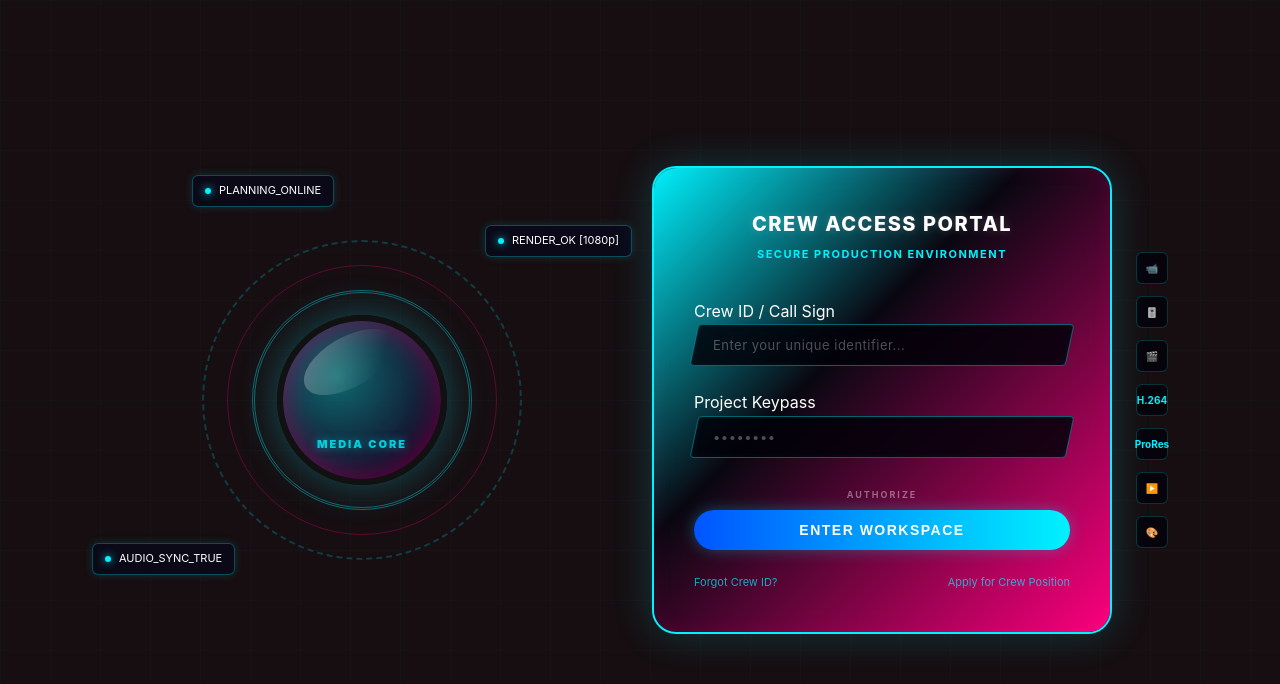
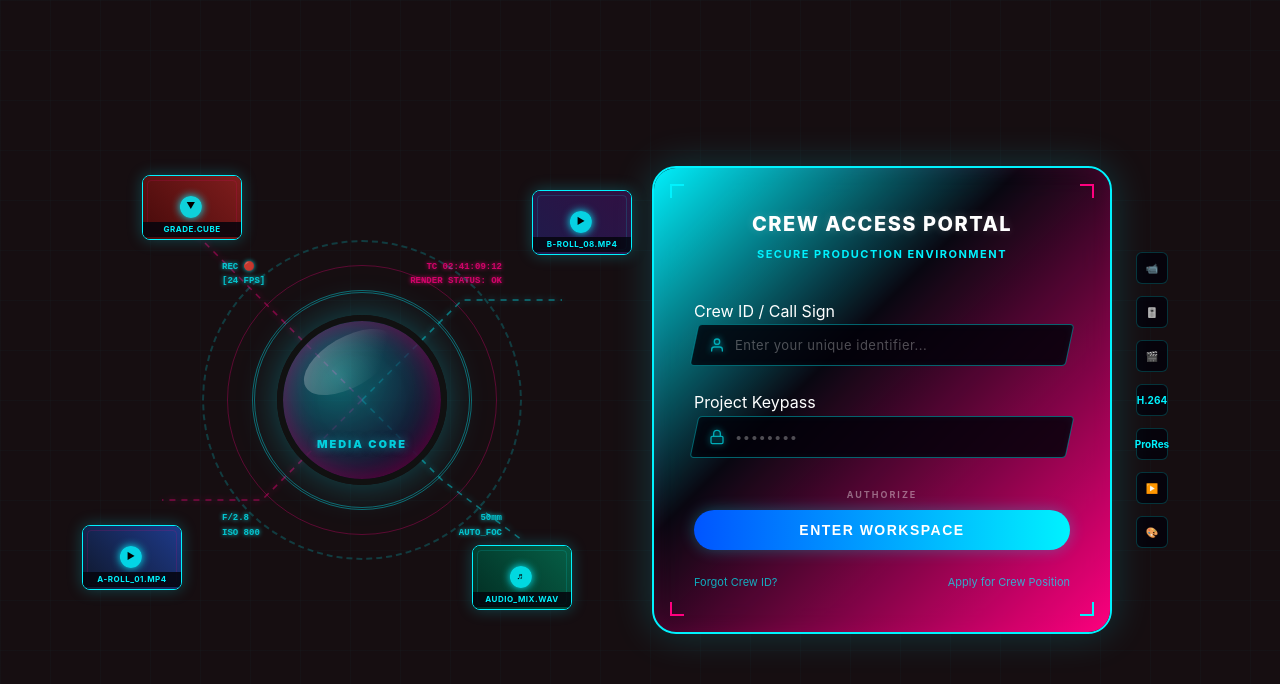
Before and after one commit to ferchovega2004-sudo/planificador-contenido, a React (Vite) app in the folder frontend/: page / in a window 1280 px wide. Shown: the top 684 px of the page. Built offline with nearby package versions, Linux system fonts and the light colour scheme; no server answers.

Commit message:
Polished login portal with SVG connectors, telemetry overlays and inner icons

```diff
--- a/frontend/src/assets/main.css
+++ b/frontend/src/assets/main.css
@@ -1672,3 +1672,176 @@ body {
   box-shadow: 0 0 8px rgba(255, 0, 128, 0.3);
   transform: scale(1.08);
 }
+
+/* --- ADVANCED CYBERPUNK HUD DETAILS --- */
+
+/* Vector line connectors */
+.portal-connectors {
+  position: absolute;
+  top: 0;
+  left: 0;
+  width: 100%;
+  height: 100%;
+  pointer-events: none;
+  z-index: 0;
+}
+
+.portal-line-cyan {
+  stroke: var(--neon-cyan);
+  stroke-width: 1.5;
+  stroke-dasharray: 6 6;
+  animation: dashLine 45s linear infinite;
+  filter: drop-shadow(0 0 3px var(--neon-cyan));
+  opacity: 0.45;
+}
+
+.portal-line-pink {
+  stroke: var(--neon-pink);
+  stroke-width: 1.5;
+  stroke-dasharray: 6 6;
+  animation: dashLineReverse 45s linear infinite;
+  filter: drop-shadow(0 0 3px var(--neon-pink));
+  opacity: 0.45;
+}
+
+@keyframes dashLine {
+  to { stroke-dashoffset: -1000; }
+}
+
+@keyframes dashLineReverse {
+  to { stroke-dashoffset: 1000; }
+}
+
+/* Floating Thumbnail card */
+.portal-media-card {
+  position: absolute;
+  width: 100px;
+  height: 65px;
+  background: #04040c;
+  border: 1.5px solid var(--neon-cyan);
+  border-radius: 8px;
+  overflow: hidden;
+  box-shadow: 0 0 15px rgba(0, 242, 254, 0.25);
+  cursor: pointer;
+  transition: all 0.3s cubic-bezier(0.2, 0.8, 0.2, 1);
+  animation: floatNode 6s ease-in-out infinite;
+}
+
+.portal-media-card:hover {
+  border-color: var(--neon-pink);
+  box-shadow: 0 0 25px rgba(255, 0, 128, 0.55);
+  transform: scale(1.1) translateY(-6px);
+}
+
+.portal-media-card img {
+  width: 100%;
+  height: 100%;
+  object-fit: cover;
+  opacity: 0.65;
+  transition: opacity 0.3s ease;
+}
+
+.portal-media-card:hover img {
+  opacity: 0.9;
+}
+
+.portal-media-card-play {
+  position: absolute;
+  top: 50%;
+  left: 50%;
+  transform: translate(-55%, -55%);
+  width: 22px;
+  height: 22px;
+  background: rgba(0, 242, 254, 0.85);
+  border-radius: 50%;
+  display: flex;
+  align-items: center;
+  justify-content: center;
+  color: #000;
+  font-size: 9px;
+  box-shadow: 0 0 8px var(--neon-cyan);
+}
+
+.portal-media-title {
+  position: absolute;
+  bottom: 2px;
+  left: 0;
+  right: 0;
+  background: rgba(4, 4, 12, 0.85);
+  font-size: 8px;
+  font-weight: 700;
+  color: var(--neon-cyan);
+  text-align: center;
+  padding: 1px 0;
+  white-space: nowrap;
+  overflow: hidden;
+  text-overflow: ellipsis;
+  text-transform: uppercase;
+  letter-spacing: 0.5px;
+}
+
+/* Card positions */
+.m-card-1 { top: 8%; right: -20px; animation-delay: 0s; }
+.m-card-2 { bottom: 12%; left: -30px; animation-delay: 2.2s; }
+.m-card-3 { bottom: 8%; right: 40px; animation-delay: 4.4s; }
+.m-card-4 { top: 5%; left: 30px; animation-delay: 1.5s; }
+
+/* Camera lens telemetries */
+.lens-telemetry {
+  position: absolute;
+  font-family: 'Courier New', Courier, monospace;
+  font-size: 9px;
+  font-weight: 900;
+  color: var(--neon-cyan);
+  opacity: 0.8;
+  text-shadow: 0 0 4px var(--neon-cyan);
+  pointer-events: none;
+}
+
+.telemetry-top-left { top: 20px; left: 20px; text-align: left; }
+.telemetry-top-right { top: 20px; right: 20px; text-align: right; color: var(--neon-pink); text-shadow: 0 0 4px var(--neon-pink); }
+.telemetry-bottom-left { bottom: 20px; left: 20px; text-align: left; }
+.telemetry-bottom-right { bottom: 20px; right: 20px; text-align: right; }
+
+/* Corner Brackets */
+.portal-bracket {
+  position: absolute;
+  width: 14px;
+  height: 14px;
+  border-color: var(--neon-cyan);
+  border-style: solid;
+  pointer-events: none;
+  z-index: 10;
+}
+
+.bracket-tl { top: 16px; left: 16px; border-width: 2px 0 0 2px; }
+.bracket-tr { top: 16px; right: 16px; border-width: 2px 2px 0 0; border-color: var(--neon-pink); }
+.bracket-bl { bottom: 16px; left: 16px; border-width: 0 0 2px 2px; border-color: var(--neon-pink); }
+.bracket-br { bottom: 16px; right: 16px; border-width: 0 2px 2px 0; }
+
+/* Input Icons */
+.portal-input-skew {
+  display: flex;
+  align-items: center;
+}
+
+.portal-input-icon {
+  transform: skewX(12deg);
+  padding-left: 14px;
+  display: flex;
+  align-items: center;
+  justify-content: center;
+  color: var(--neon-cyan);
+  filter: drop-shadow(0 0 3px var(--neon-cyan));
+  opacity: 0.7;
+}
+
+.portal-input-skew:focus-within .portal-input-icon {
+  color: var(--neon-pink);
+  filter: drop-shadow(0 0 3px var(--neon-pink));
+  opacity: 0.95;
+}
+
+.portal-input-skew input {
+  padding-left: 10px !important;
+}
--- a/frontend/src/components/LoginPage.tsx
+++ b/frontend/src/components/LoginPage.tsx
@@ -35,7 +35,37 @@ const LoginPage: React.FC<LoginPageProps> = ({ onLoginSuccess }) => {
     <div className="portal-bg">
       {/* 1. Lado Izquierdo: HUD de Lente de Cámara y Nodos de Producción */}
       <div className="portal-left-hud">
+        {/* Líneas de conexión vectoriales SVG */}
+        <svg className="portal-connectors">
+          {/* Línea a tarjeta 1 (superior derecha) */}
+          <path d="M 250 250 L 350 150 L 450 150" className="portal-line-cyan" fill="none" />
+          {/* Línea a tarjeta 2 (inferior izquierda) */}
+          <path d="M 250 250 L 150 350 L 50 350" className="portal-line-pink" fill="none" />
+          {/* Línea a tarjeta 3 (inferior derecha) */}
+          <path d="M 250 250 L 330 330 L 410 390" className="portal-line-cyan" fill="none" />
+          {/* Línea a tarjeta 4 (superior izquierda) */}
+          <path d="M 250 250 L 160 160 L 80 80" className="portal-line-pink" fill="none" />
+        </svg>
+
         <div className="portal-camera-hud">
+          {/* Telemetrías de cámara del HUD */}
+          <div className="lens-telemetry telemetry-top-left">
+            REC 🔴<br />
+            [24 FPS]
+          </div>
+          <div className="lens-telemetry telemetry-top-right">
+            TC 02:41:09:12<br />
+            RENDER STATUS: OK
+          </div>
+          <div className="lens-telemetry telemetry-bottom-left">
+            F/2.8<br />
+            ISO 800
+          </div>
+          <div className="lens-telemetry telemetry-bottom-right">
+            50mm<br />
+            AUTO_FOC
+          </div>
+
           {/* Anillos concéntricos flotantes */}
           <div className="portal-camera-ring-outer"></div>
           <div className="portal-camera-ring-middle"></div>
@@ -48,19 +78,42 @@ const LoginPage: React.FC<LoginPageProps> = ({ onLoginSuccess }) => {
           </div>
         </div>
 
-        {/* Nodos de datos de producción flotantes */}
+        {/* Nodos de datos de producción (Tarjetas de miniaturas realistas) */}
         <div className="portal-hud-nodes">
-          <div className="portal-hud-node node-1">
-            <div className="portal-node-dot"></div>
-            <span>RENDER_OK [1080p]</span>
+          {/* Tarjeta 1 */}
+          <div className="portal-media-card m-card-1">
+            <div style={{ width: '100%', height: '100%', background: 'linear-gradient(45deg, #1e1b4b 0%, #311042 100%)', position: 'relative' }}>
+              <div style={{ position: 'absolute', top: 4, left: 4, right: 4, bottom: 4, border: '1px solid rgba(0,242,254,0.15)', borderRadius: 4 }}></div>
+              <div className="portal-media-card-play">▶</div>
+              <div className="portal-media-title">B-Roll_08.mp4</div>
+            </div>
           </div>
-          <div className="portal-hud-node node-2">
-            <div className="portal-node-dot"></div>
-            <span>AUDIO_SYNC_TRUE</span>
+
+          {/* Tarjeta 2 */}
+          <div className="portal-media-card m-card-2">
+            <div style={{ width: '100%', height: '100%', background: 'linear-gradient(45deg, #0f172a 0%, #1e3a8a 100%)', position: 'relative' }}>
+              <div style={{ position: 'absolute', top: 4, left: 4, right: 4, bottom: 4, border: '1px solid rgba(255,0,128,0.15)', borderRadius: 4 }}></div>
+              <div className="portal-media-card-play">▶</div>
+              <div className="portal-media-title">A-Roll_01.mp4</div>
+            </div>
           </div>
-          <div className="portal-hud-node node-3">
-            <div className="portal-node-dot"></div>
-            <span>PLANNING_ONLINE</span>
+
+          {/* Tarjeta 3 */}
+          <div className="portal-media-card m-card-3">
+            <div style={{ width: '100%', height: '100%', background: 'linear-gradient(45deg, #022c22 0%, #065f46 100%)', position: 'relative' }}>
+              <div style={{ position: 'absolute', top: 4, left: 4, right: 4, bottom: 4, border: '1px solid rgba(0,242,254,0.15)', borderRadius: 4 }}></div>
+              <div className="portal-media-card-play">♬</div>
+              <div className="portal-media-title">Audio_Mix.wav</div>
+            </div>
+          </div>
+
+          {/* Tarjeta 4 */}
+          <div className="portal-media-card m-card-4">
+            <div style={{ width: '100%', height: '100%', background: 'linear-gradient(45deg, #450a0a 0%, #7f1d1d 100%)', position: 'relative' }}>
+              <div style={{ position: 'absolute', top: 4, left: 4, right: 4, bottom: 4, border: '1px solid rgba(255,0,128,0.15)', borderRadius: 4 }}></div>
+              <div className="portal-media-card-play">▼</div>
+              <div className="portal-media-title">Grade.cube</div>
+            </div>
           </div>
         </div>
       </div>
@@ -68,6 +121,12 @@ const LoginPage: React.FC<LoginPageProps> = ({ onLoginSuccess }) => {
       {/* 2. Lado Derecho: Tarjeta Hexagonal del Portal de Acceso y Botonera */}
       <div className="portal-card-layout">
         <div className="portal-hex-card">
+          {/* Esquineros Cyber Brackets */}
+          <div className="portal-bracket bracket-tl"></div>
+          <div className="portal-bracket bracket-tr"></div>
+          <div className="portal-bracket bracket-bl"></div>
+          <div className="portal-bracket bracket-br"></div>
+
           <div className="portal-header">
             <h2 className="portal-title">Crew Access Portal</h2>
             <p className="portal-subtitle">Secure Production Environment</p>
@@ -103,6 +162,12 @@ const LoginPage: React.FC<LoginPageProps> = ({ onLoginSuccess }) => {
             <div className="portal-input-group">
               <label className="portal-label" htmlFor="username">Crew ID / Call Sign</label>
               <div className="portal-input-skew">
+                <div className="portal-input-icon">
+                  <svg width="16" height="16" viewBox="0 0 24 24" fill="none" stroke="currentColor" strokeWidth="2" strokeLinecap="round" strokeLinejoin="round">
+                    <path d="M20 21v-2a4 4 0 0 0-4-4H8a4 4 0 0 0-4 4v2"></path>
+                    <circle cx="12" cy="7" r="4"></circle>
+                  </svg>
+                </div>
                 <input
                   type="text"
                   id="username"
@@ -119,6 +184,12 @@ const LoginPage: React.FC<LoginPageProps> = ({ onLoginSuccess }) => {
             <div className="portal-input-group">
               <label className="portal-label" htmlFor="password">Project Keypass</label>
               <div className="portal-input-skew">
+                <div className="portal-input-icon">
+                  <svg width="16" height="16" viewBox="0 0 24 24" fill="none" stroke="currentColor" strokeWidth="2" strokeLinecap="round" strokeLinejoin="round">
+                    <rect x="3" y="11" width="18" height="11" rx="2" ry="2"></rect>
+                    <path d="M7 11V7a5 5 0 0 1 10 0v4"></path>
+                  </svg>
+                </div>
                 <input
                   type="password"
                   id="password"
```
